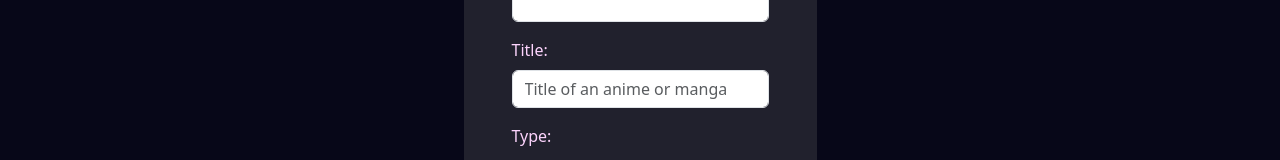
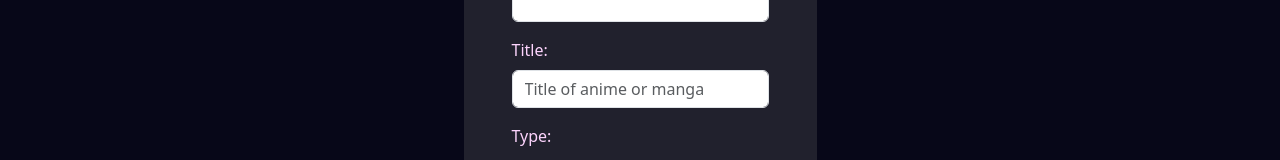
Before and after one commit to Randydator/ani-tools, a React (Vite) app: page /ActivitySearch in a window 1280 px wide. Shown: the part 200-360 px from the top of the page. Built offline with nearby package versions, Linux system fonts and the light colour scheme.

Commit message:
note TODOs

```diff
--- a/src/components/ActivitySearch/ActivitySearch.tsx
+++ b/src/components/ActivitySearch/ActivitySearch.tsx
@@ -8,6 +8,7 @@ import { useActivitySearch } from "./activitySearchApi"
 import './activitySearch.css'
 import ActivityCard from "./ActivityCard/ActivityCard"
 
+// TODO: add activity date to card
 
 function ActivitySearch() {
   const user = useContext(UserContext)
@@ -47,7 +48,7 @@ function ActivitySearch() {
 
         <FormGroup controlId="animeTitleInput">
           <Form.Label>Title:</Form.Label>
-          <Form.Control name="title" type="text" placeholder="Title of an anime or manga" required>
+          <Form.Control name="title" type="text" placeholder="Title of anime or manga" required>
           </Form.Control>
         </FormGroup>
 
--- a/src/components/AniLike/NotificationCard/ReplyNotificationCard.tsx
+++ b/src/components/AniLike/NotificationCard/ReplyNotificationCard.tsx
@@ -52,7 +52,7 @@ function ReplyNotificationCard({ notifications }: ReplyNotificationCardProps) {
 
     const [notificationList, setNotifications] = useState(uniqueNotifications);
 
-    // IDEA: expand button next to name (where count normally is)
+    // TODO IDEA: expand button next to name (where count normally is)
     // when pressed, you can preview the activity text, maybe even comments??
 
     return (
```
